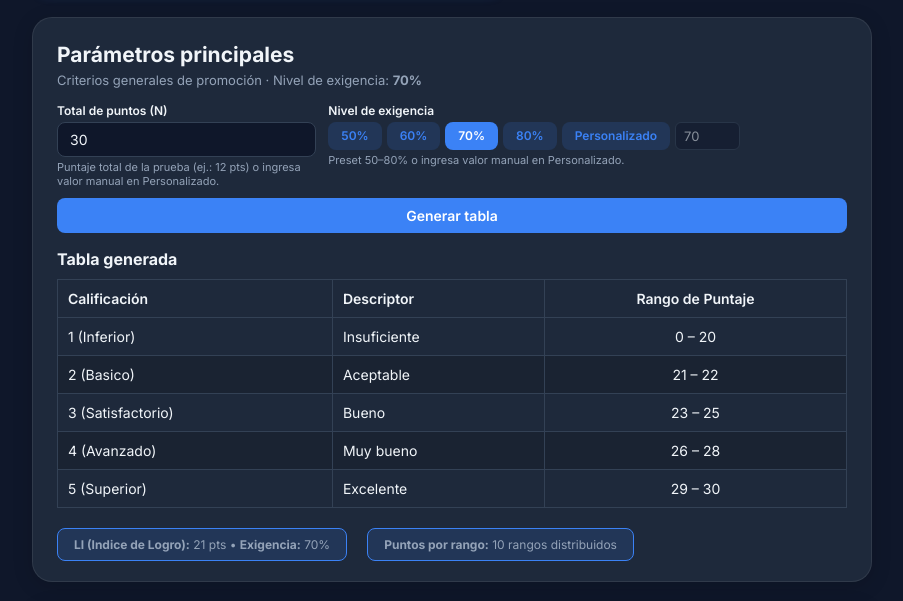
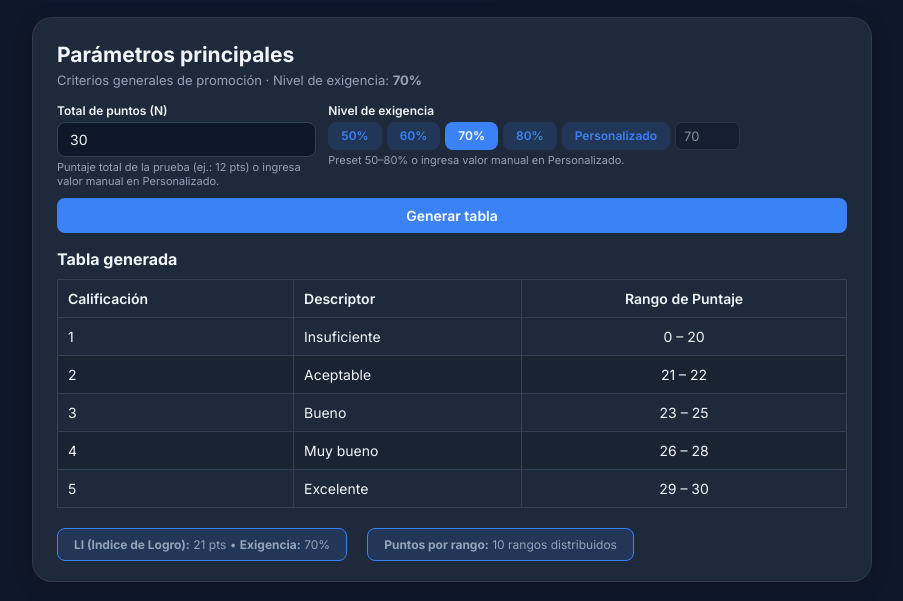
Before and after one commit to wmlumen/Calificaciones.py, a website: page index.html in a window 1280 px wide. Shown: the part 131-732 px from the top of the page, without its empty margins (188-1091 px from the left). Drawn offline with nearby package versions, Linux system fonts and the light colour scheme; no server answers.

Commit message:
fix: tabla generada: quito texto entre parentesis de la columna calificacion

```diff
--- a/index.html
+++ b/index.html
@@ -715,7 +715,7 @@ function generarTablaEscala(N, exigenciaPct) {
         const filaClase = i % 2 === 0 ? ' style="background:var(--table-row-alt);"' : '';
         html += `
             <tr${filaClase}>
-                <td style="padding:10px;border:1px solid var(--table-border);">${i} (${i === 1 ? 'Inferior' : i === 2 ? 'Basico' : i === 3 ? 'Satisfactorio' : i === 4 ? 'Avanzado' : 'Superior'})</td>
+                <td style="padding:10px;border:1px solid var(--table-border);">${i}</td>
                 <td style="padding:10px;border:1px solid var(--table-border);">${descriptor}</td>
                 <td style="padding:10px;text-align:center;border:1px solid var(--table-border);">${rangoTexto}</td>
             </tr>
```
